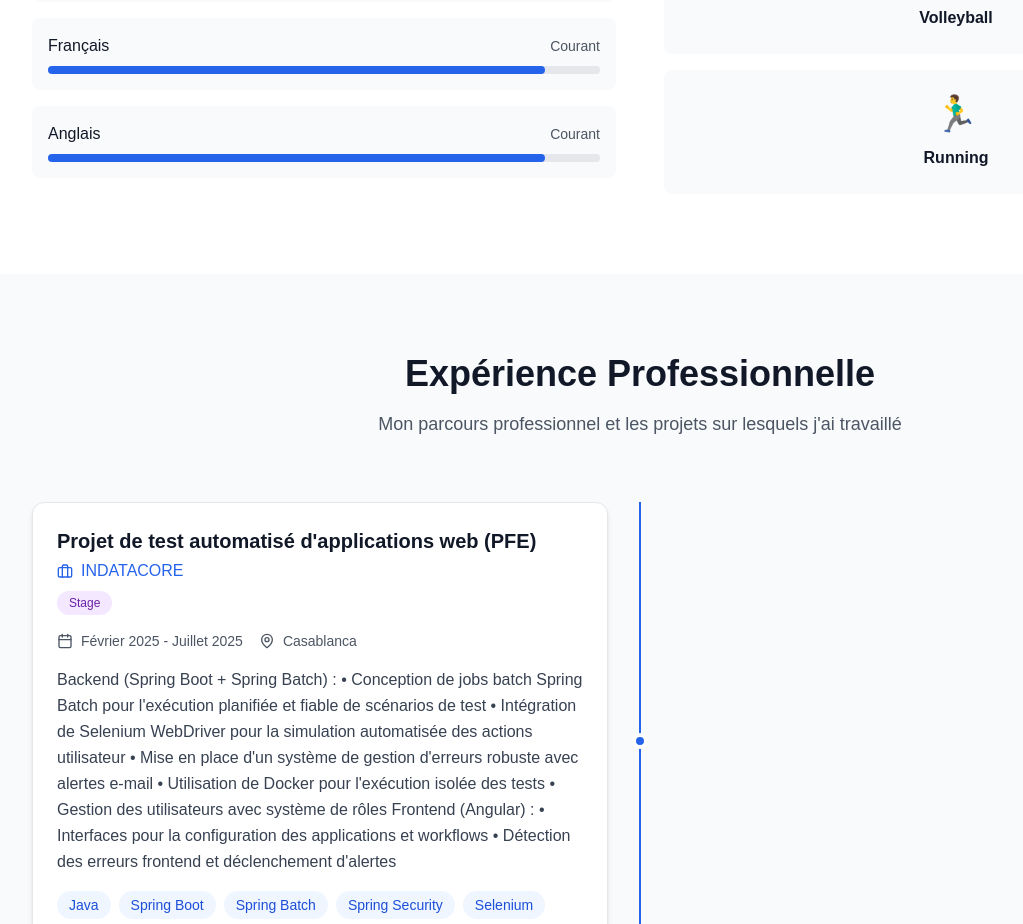
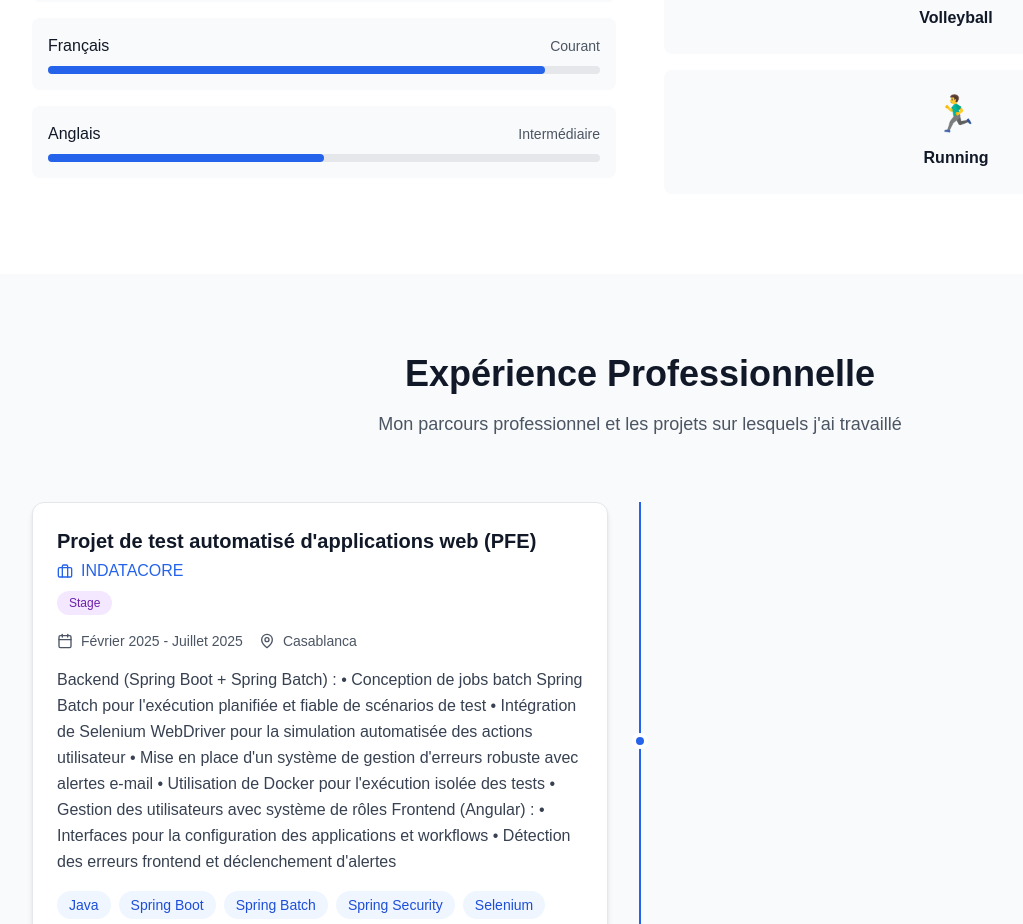
Before and after one commit to ETTAHAIRY-mohamed/MYportfolio, a Next.js app: page /MYportfolio/ in a window 1280 px wide. Shown: the part 2080-3004 px from the top of the page, without its empty margins (0-1023 px from the left). Built offline with nearby package versions, Linux system fonts and the light colour scheme.

Commit message:
Modifier le niveau d'anglais dans la section des langues

```diff
--- a/src/components/sections/Skills.tsx
+++ b/src/components/sections/Skills.tsx
@@ -35,7 +35,7 @@ const Skills = () => {
   const languages = [
     { name: "Arabe", level: "Native", percentage: 100 },
     { name: "Français", level: "Courant", percentage: 90 },
-    { name: "Anglais", level: "Courant", percentage: 90 }
+    { name: "Anglais", level: "Intermédiaire", percentage: 50 }
   ];
 
   const interests = [
```
